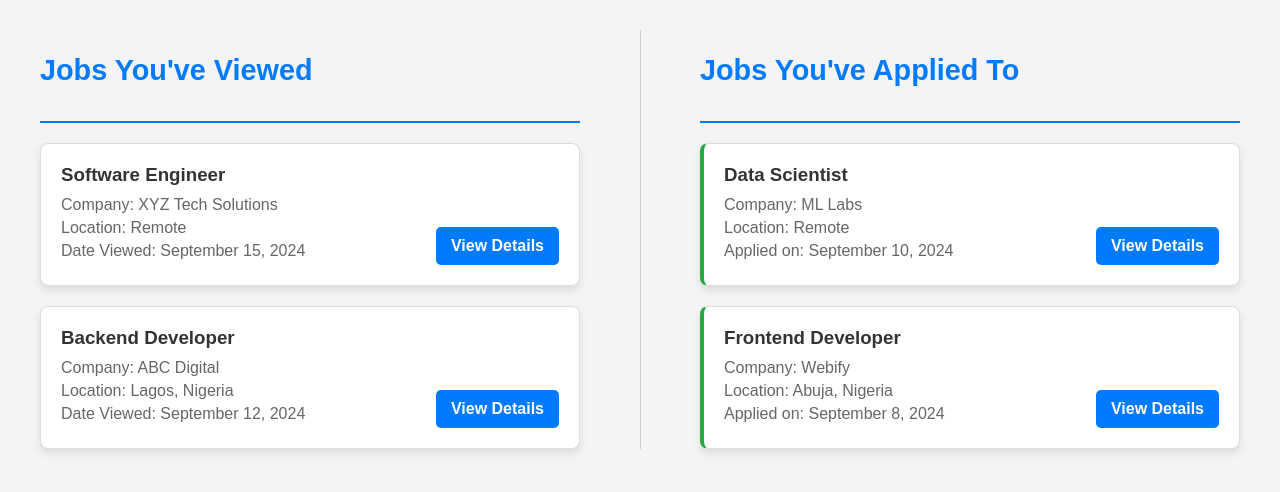
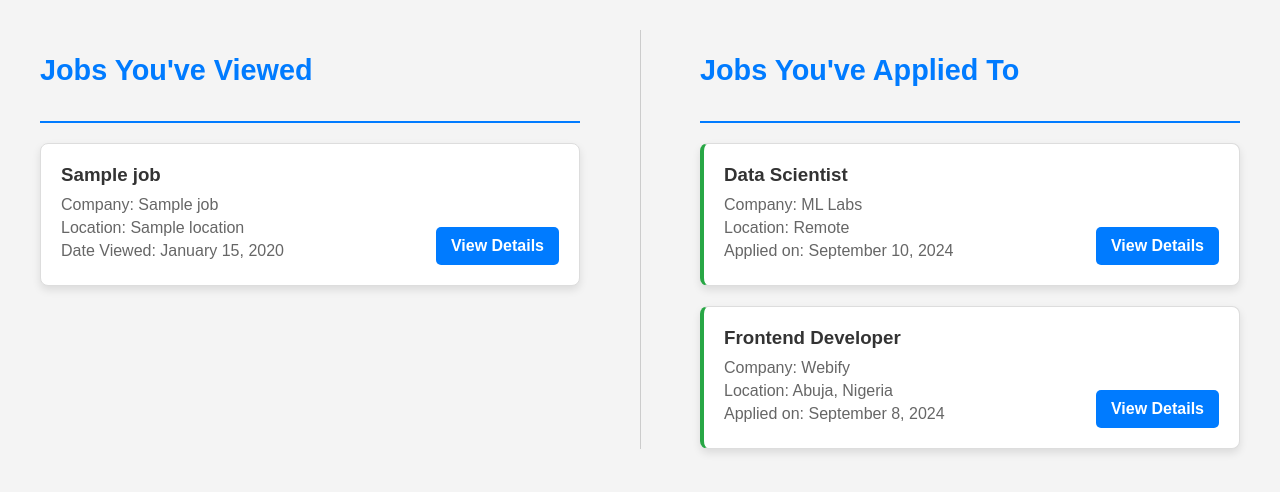
Before and after one commit to donfortune/remote_platform, a Django app: template job_platform/remote/templates/jobs.html in a window 1280 px wide. Shown: the part 110-602 px from the top of the page. Run offline with Django 3.2, Linux system fonts and the light colour scheme; the template is opened without the code that fills it: most values are stand-ins (such as "Sample title", 1, 10 or a date in 2020).

Commit message:
recent jobs viewed

```diff
--- a/job_platform/remote/models.py
+++ b/job_platform/remote/models.py
@@ -17,6 +17,7 @@ class Profile(models.Model):
     role = models.CharField(max_length=30, choices=ROLE_CHOICES)  # Use choices for predefined options
     company_name = models.CharField(max_length=100, blank=True, null=True)  # Recruiters' company
     resume = models.FileField(upload_to='resumes/', blank=True, null=True)  # Job seekers' resume
+    viewed_jobs = models.ManyToManyField('Job', related_name='viewed_by', blank=True)
 
     def __str__(self):
         return self.user.username
--- a/job_platform/remote/templates/jobs.html
+++ b/job_platform/remote/templates/jobs.html
@@ -31,23 +31,22 @@
                     <h2>Jobs You've Viewed</h2>
                 </div>
                 <div class="job-list" id="viewed-jobs">
-                    <!-- Dummy Data for Viewed Jobs -->
+                    {% for job in jobs %}
                     <div class="job-card">
-                        <h3>Software Engineer</h3>
-                        <p>Company: XYZ Tech Solutions</p>
-                        <p>Location: Remote</p>
-                        <p>Date Viewed: September 15, 2024</p>
-                        <button class="details-btn">View Details</button>
+                        <h3>{{ job.title }}</h3>
+                        <p>Company: {{ job.company_name }}</p> <!-- Assuming Job has a company_name field -->
+                        <p>Location: {{ job.location }}</p> <!-- Assuming Job has a location field -->
+                        <p>Date Viewed: {{ job.jobview_set.first.viewed_at|date:"F j, Y" }}</p> <!-- Fetch the first view date -->
+                        <a href="{% url 'job_details' job.id %}">
+                            <button class="details-btn">View Details</button>
+                        </a>
                     </div>
-                    <div class="job-card">
-                        <h3>Backend Developer</h3>
-                        <p>Company: ABC Digital</p>
-                        <p>Location: Lagos, Nigeria</p>
-                        <p>Date Viewed: September 12, 2024</p>
-                        <button class="details-btn">View Details</button>
-                    </div>
+                    {% empty %}
+                    <p>You haven't viewed any jobs yet.</p>
+                    {% endfor %}
                 </div>
             </section>
+
 
             <!-- Demarcation Line -->
             <div class="demarcation"></div>
```
Also changed, not shown: job_platform/remote/views.py (+19 -1 lines), job_platform/db.sqlite3, job_platform/remote/migrations/0014_profile_viewed_jobs.py (added).
